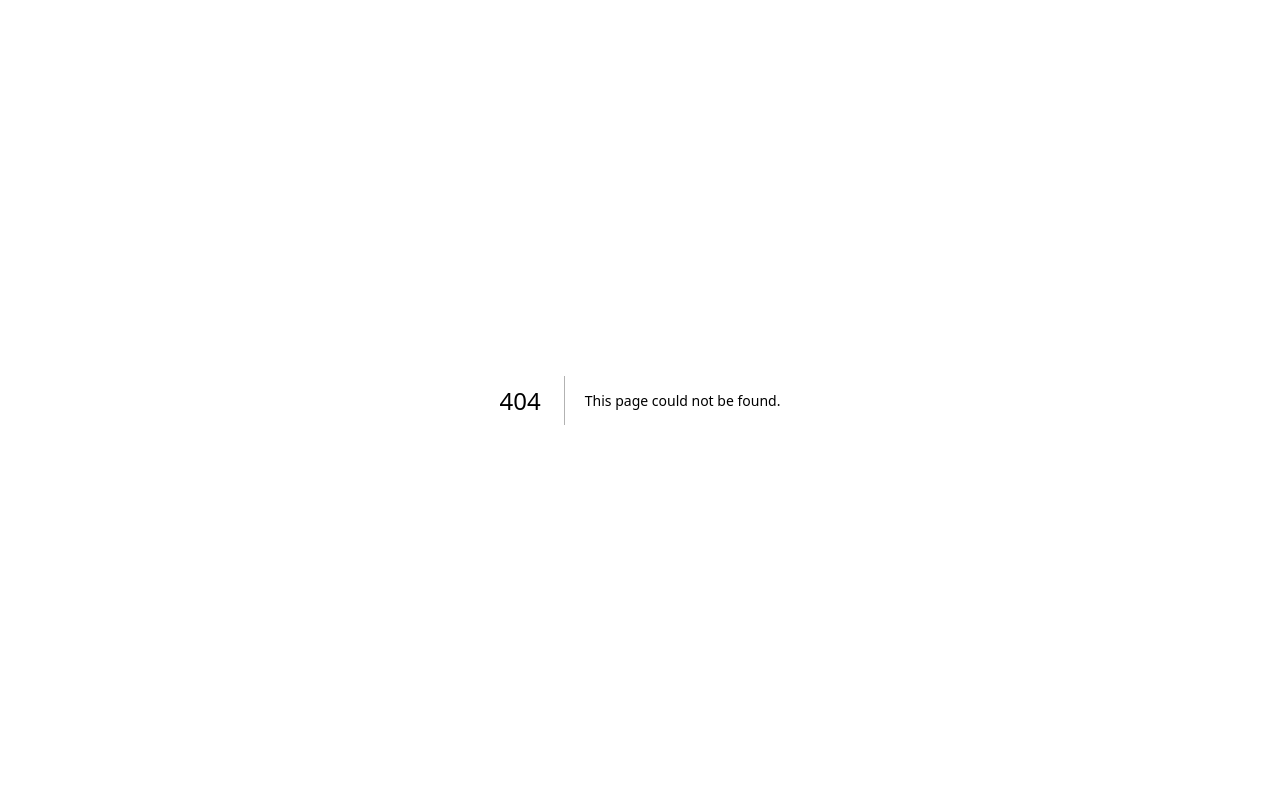
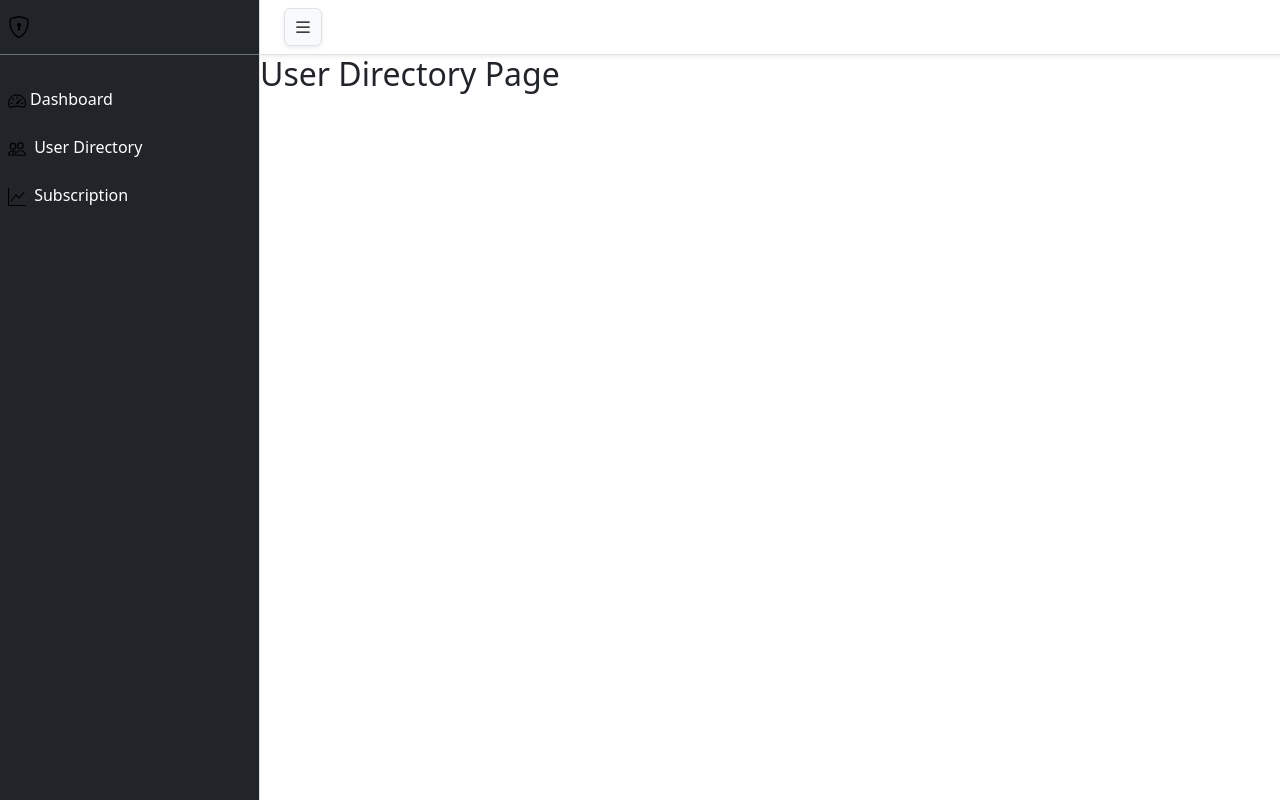
Before and after one commit to MustafaN2028/admin-panel, a Next.js app: page /user in a window 1280 px wide. Before the commit this address had no page. Built offline with nearby package versions, Linux system fonts and the light colour scheme.

Commit message:
user and subscription page

```diff
--- /dev/null
+++ b/src/app/(dashboard)/user/page.js
@@ -0,0 +1,11 @@
+"use client";
+import React from "react";
+const page = () => {
+  return (
+    <div>
+      <h2>User Directory Page</h2>
+    </div>
+  );
+};
+
+export default page;
```
Also changed, not shown: src/app/(dashboard)/subscription/page.js (added, +11 -0 lines).
